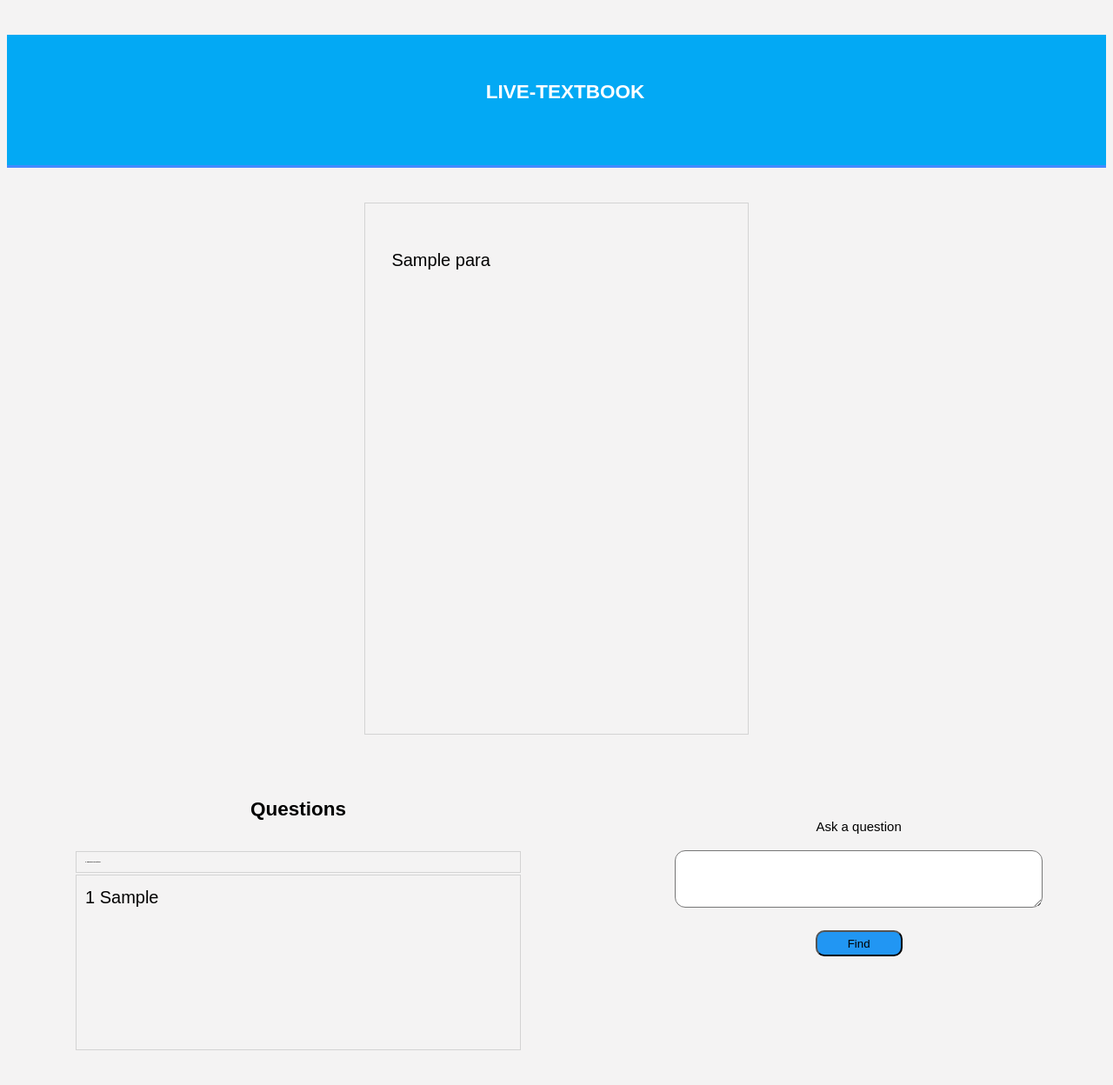
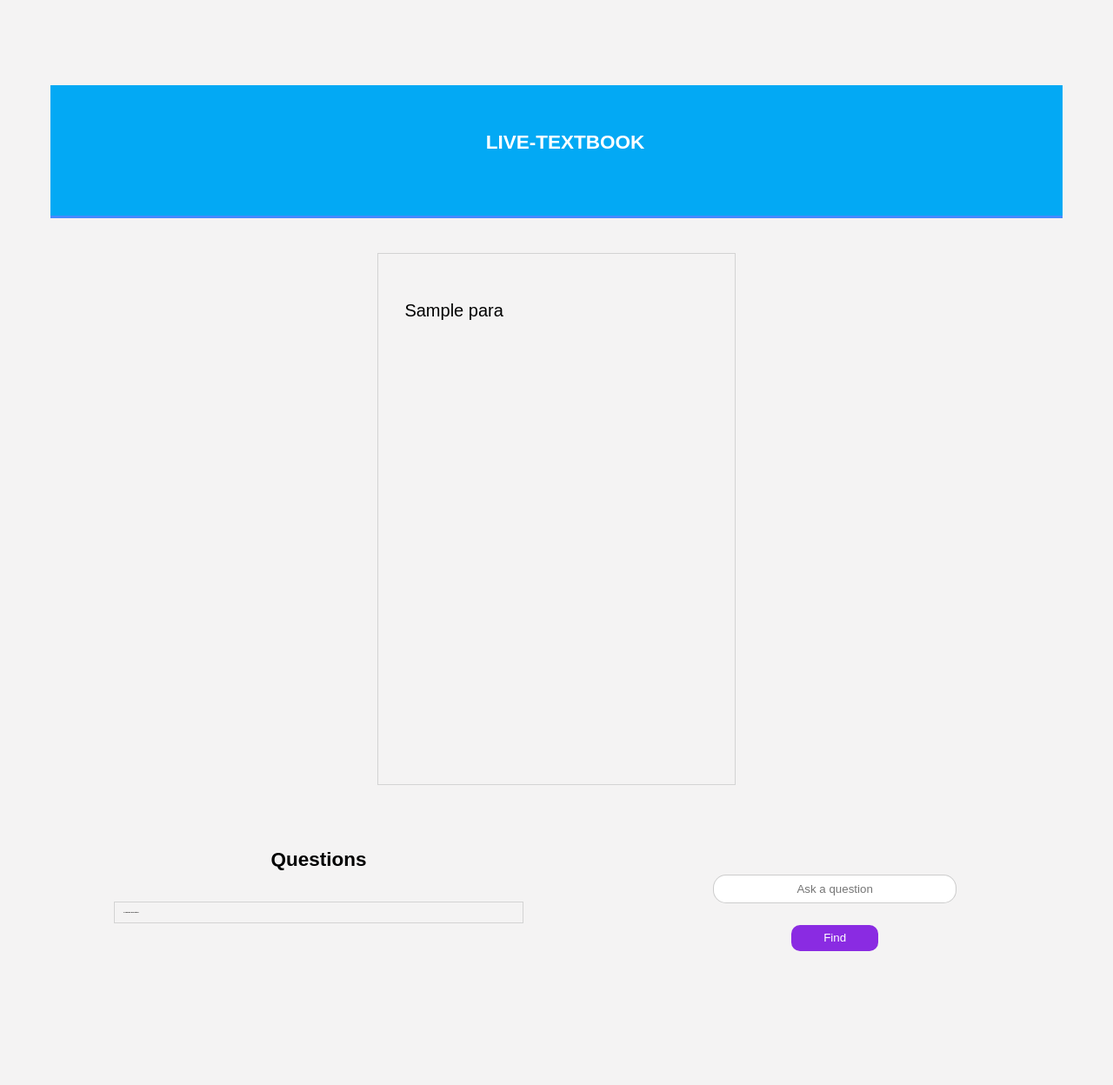
Before and after one commit to RishaLab/DynamiQue, a Flask app: template LTA/templates/result.html in a window 1280 px wide. Shown: the whole page at 87% size. After the commit the page ends 1094 px from the top, so only its background shows below. Run offline with Flask 2, Linux system fonts and the light colour scheme; the template is opened without the code that fills it: most values are stand-ins (such as "Sample title", 1, 10 or a date in 2020); parts of the project's set-up code (start-up, migrations or seed data) failed here and were passed over.

Commit message:
Add files via upload
Additional UI changes and changed the question finding based on the number of votes.

```diff
--- a/LTA/app.py
+++ b/LTA/app.py
@@ -63,7 +63,7 @@ def predict2():
 		# We have used the lda module to get the topic word
 
 
-		res = requests.get("https://stackoverflow.com/search?q="+message)
+		res = requests.get("https://stackoverflow.com/search?tab=votes&q="+message)
 
 		soup = BeautifulSoup(res.text, "html.parser")
 
@@ -165,7 +165,7 @@ def predict():
 		# We have used the lda module to get the topic word
 
 
-		res = requests.get("https://stackoverflow.com/search?q="+word)
+		res = requests.get("https://stackoverflow.com/search?tab=votes&q="+word)
 
 		soup = BeautifulSoup(res.text, "html.parser")
 
--- a/LTA/templates/result.html
+++ b/LTA/templates/result.html
@@ -5,13 +5,45 @@
 
 	<link rel="stylesheet" type="text/css" href="style.css">
 	<script>
-		//
-		//
-		//
-		//
+   function toggle_visibility(id) {
+       var e = document.getElementById(id);
+       if(e.style.display == 'block')
+          e.style.display = 'none';
+       else
+          e.style.display = 'block';
+    }
 	</script>
 
 <style>
+
+	#demo_res{
+	color: black;
+  padding: 8px 16px;
+  border: 1px solid transparent;
+  border-radius: 15px;
+  border-color:  rgba(0, 0, 0, 0.2);
+ width: 47%;
+ margin-bottom: 5px;
+
+ text-align: center;
+}
+
+.btn-info{
+	height: 30px;border-radius: 10px;width: 100px;text-align: center;padding: 5px;margin-top: 20px;
+	border: none;
+	background: #8A2BE2;
+	color: white;
+	margin-top: 20px;
+}
+
+.btn-info:hover{
+	height: 30px;border-radius: 10px;width: 100px;text-align: center;padding: 5px;margin-top: 20px;
+	border: none;
+	background: rgb(88, 7, 163);
+	color: white;
+	cursor: pointer;
+	margin-top: 20px;
+}
 	/* width */
 	::-webkit-scrollbar {
 	  width: 6px;
@@ -38,9 +70,13 @@ button:focus {
     outline: none;
 }
 
+.que{
+	cursor: pointer;
+}
+
 	</style>
 </head>
-<body>
+<body style="padding: 50px;">
 
 	<header style="margin-top: 40px;">
 		<div class="container">
@@ -81,11 +117,10 @@ button:focus {
 		{%for i in j_data['questions']:%}
 			{% if loop.index0 < j_data['questions']|length %}
 
-			<h3  style="padding: 10px; text-decoration: none;" class="que" >{{loop.index0+1}}{{"   "}}{{i['question']}}</h3>
-			<a target = "_blank" href=https://stackoverflow.com/{{i['link']}} class="quelink" style="text-decoration: none;" ></j_data>
-
-				<p style="border: #d3d3d3 solid 0.2mm; font-size: 20px;line-height: 150%; padding: 10px; margin-top: 0px; height: 180px; overflow: auto;text-align: justify;color: black;" class="ans">{{loop.index0+1}}{{"   "}}{{i['c_ans']}}</p>
-			</a>
+			<h3 onclick="toggle_visibility('ui{{loop.index0+1}}');"  style="padding: 10px; text-decoration: none;" class="que" >{{loop.index0+1}}{{"   "}}{{i['question']}}</h3>
+				<a target = "_blank" href=https://stackoverflow.com/{{i['link']}} class="quelink" style="text-decoration: none;" ></j_qdata>
+					<p id = ui{{loop.index0+1}} style="display: none;border: #d3d3d3 solid 0.2mm; font-size: 20px;line-height: 150%; padding: 10px; margin-top: 0px; height: 180px; overflow: auto;text-align: justify;color: black;" class="ans">{{loop.index0+1}}{{"   "}}{{i['c_ans']}}</p>
+				</a>
 			{% endif %}
 		{% endfor %}
 		</div>
@@ -109,11 +144,11 @@ button:focus {
 			<div class="ml-container">
 
 				<form action="{{ url_for('predict2')}}" method="POST">
-				<p>Ask a question</p>
+
 				<!-- <input type="text" name="comment"/> -->
-				<textarea name="message" rows="4" cols="50" style="border-radius: 12px;"></textarea>
+				<!-- <textarea name="message" rows="4" cols="50" style="border-radius: 12px;"></textarea> -->
 				<br/>
-
+				<input id="demo_res" name="message" type="text" placeholder="Ask a question"></input><br>
 				<input type="submit" class="btn-info" value="Find" style="height: 30px;width: 100px;text-align: center;padding: 5px;margin-top: 20px;border-radius: 10px;">
 
 			</form>
@@ -129,13 +164,19 @@ button:focus {
 				{% if loop.index0 < j_qdata['questions']|length %}
 
 
+
+
+					<h3 onclick="toggle_visibility('uo{{loop.index0+1}}');"  style="padding: 10px; text-decoration: none;" class="que" >{{loop.index0+1}}{{"   "}}{{i['question']}}</h3>
 				<a target = "_blank" href=https://stackoverflow.com/{{i['link']}} class="quelink" style="text-decoration: none;" ></j_qdata>
-
-					<h3  style="padding: 10px; text-decoration: none;" class="que" >{{loop.index0+1}}{{"   "}}{{i['question']}}</h3>
+					<p id = uo{{loop.index0+1}} style="display: none;border: #d3d3d3 solid 0.2mm; font-size: 20px;line-height: 150%; padding: 10px; margin-top: 0px; height: 180px; overflow: auto;text-align: justify;color: black;" class="ans">{{loop.index0+1}}{{"   "}}{{i['c_ans']}}</p>
 				</a>
 				{% endif %}
 			{% endfor %}
 			{% endif %}
+
+
+
+
 			</div>
 		</div>
 	</div>
```
Also changed, not shown: LTA/templates/home.html (+9 -7 lines).
